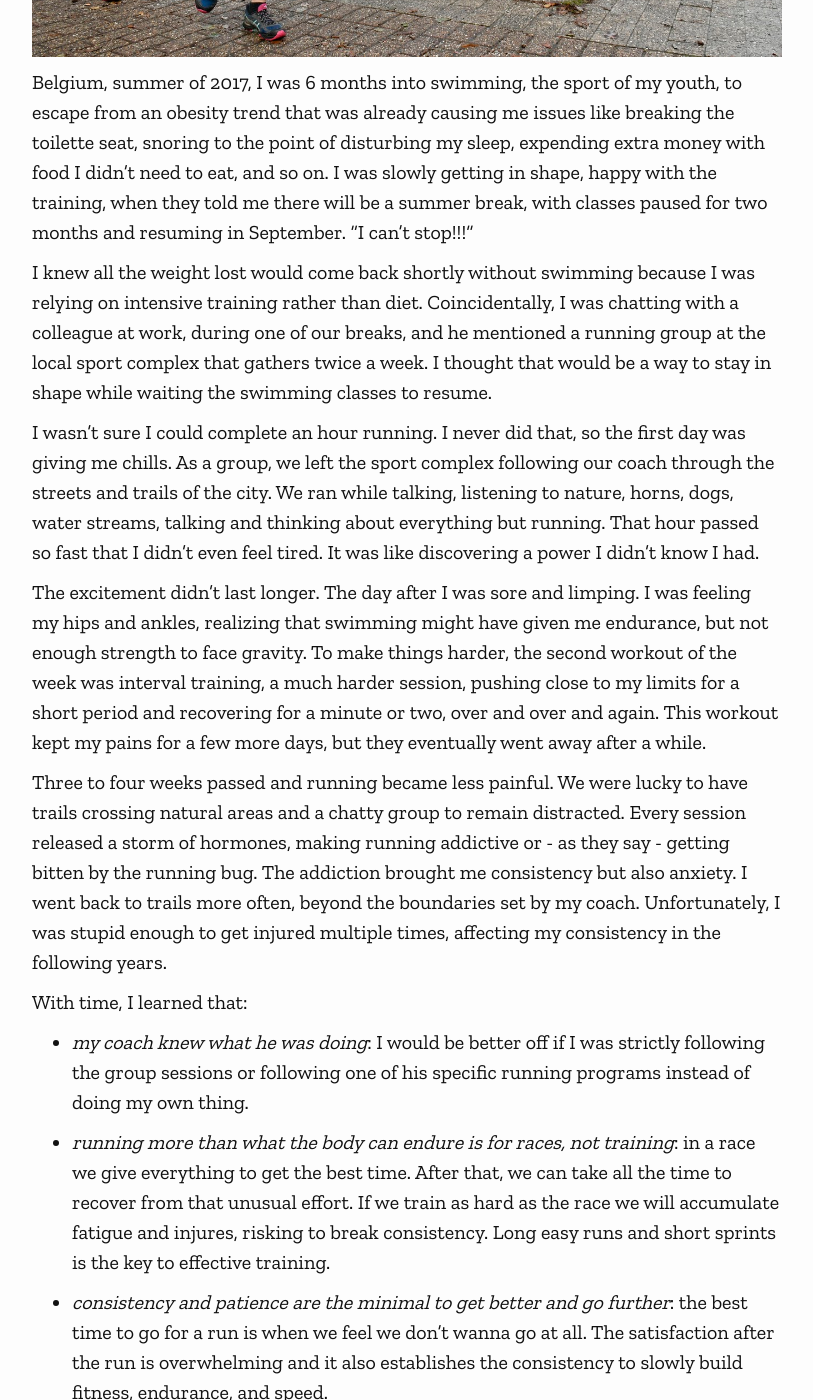
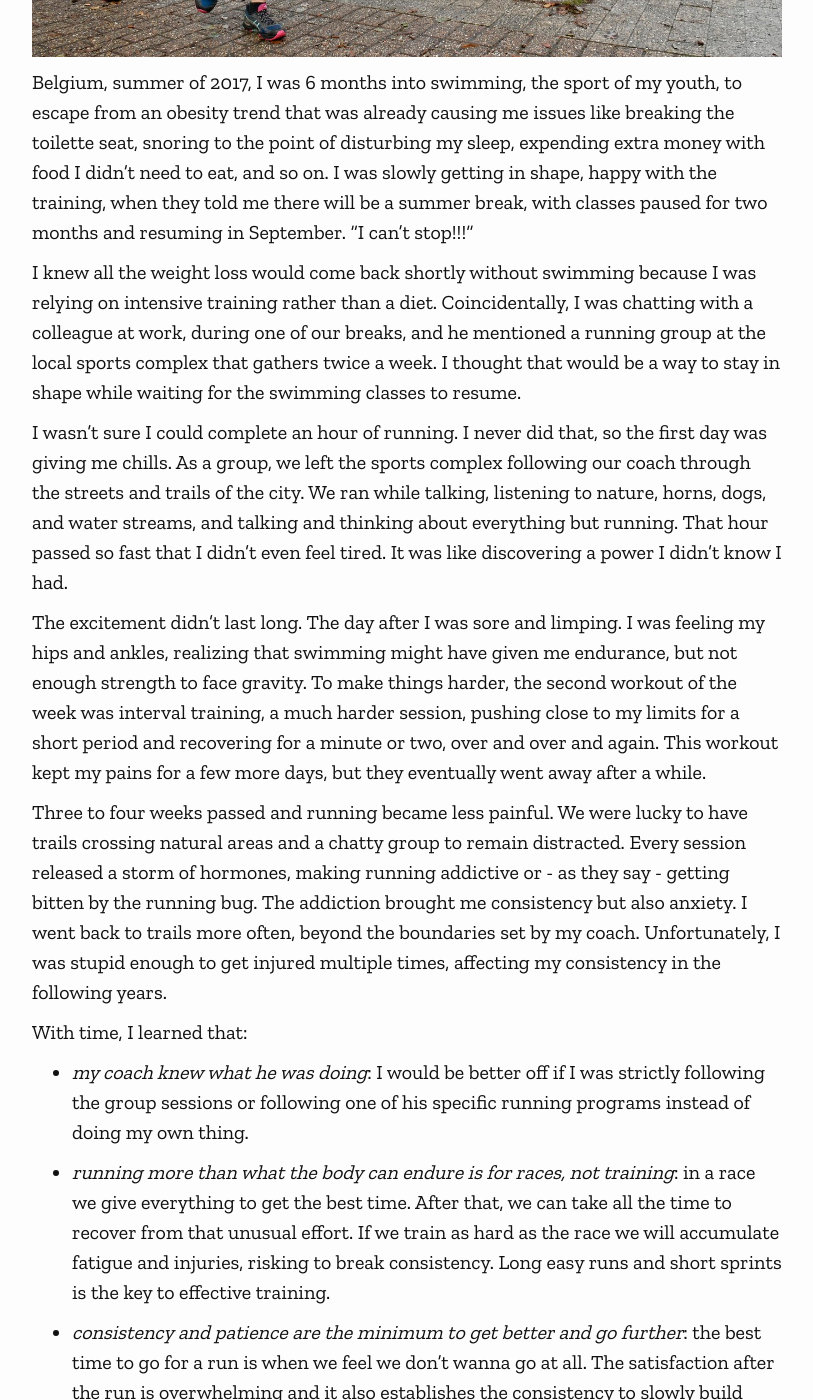
Before and after one commit to htmfilho/sports, a Jekyll site: the page built from _posts/2017-07-01-started-running.md, in a window 1280 px wide and 1400 px high, scrolled down 636 px. Shown: the whole window, without its empty margins (38-851 px from the left). Built offline with Jekyll 4.4.1, drawn with Linux system fonts in a browser that asks for light colours; nearby versions of some CDN libraries; some web fonts are replaced; comment, search, counter and statistics services are not loaded; some of the changed text lies outside the part shown.

Commit message:
Grammar and typo fixes

```diff
--- a/_posts/2017-07-01-started-running.md
+++ b/_posts/2017-07-01-started-running.md
@@ -12,11 +12,11 @@ Belgium, summer of 2017, I was 6 months into swimming, the sport of my youth, to
 
 <!-- more -->
 
-I knew all the weight lost would come back shortly without swimming because I was relying on intensive training rather than diet. Coincidentally, I was chatting with a colleague at work, during one of our breaks, and he mentioned a running group at the local sport complex that gathers twice a week. I thought that would be a way to stay in shape while waiting the swimming classes to resume.
+I knew all the weight loss would come back shortly without swimming because I was relying on intensive training rather than a diet. Coincidentally, I was chatting with a colleague at work, during one of our breaks, and he mentioned a running group at the local sports complex that gathers twice a week. I thought that would be a way to stay in shape while waiting for the swimming classes to resume.
 
-I wasn't sure I could complete an hour running. I never did that, so the first day was giving me chills. As a group, we left the sport complex following our coach through the streets and trails of the city. We ran while talking, listening to nature, horns, dogs, water streams, talking and thinking about everything but running. That hour passed so fast that I didn't even feel tired. It was like discovering a power I didn't know I had.
+I wasn't sure I could complete an hour of running. I never did that, so the first day was giving me chills. As a group, we left the sports complex following our coach through the streets and trails of the city. We ran while talking, listening to nature, horns, dogs, and water streams, and talking and thinking about everything but running. That hour passed so fast that I didn't even feel tired. It was like discovering a power I didn't know I had.
 
-The excitement didn't last longer. The day after I was sore and limping. I was feeling my hips and ankles, realizing that swimming might have given me endurance, but not enough strength to face gravity. To make things harder, the second workout of the week was interval training, a much harder session, pushing close to my limits for a short period and recovering for a minute or two, over and over and again. This workout kept my pains for a few more days, but they eventually went away after a while.
+The excitement didn't last long. The day after I was sore and limping. I was feeling my hips and ankles, realizing that swimming might have given me endurance, but not enough strength to face gravity. To make things harder, the second workout of the week was interval training, a much harder session, pushing close to my limits for a short period and recovering for a minute or two, over and over and again. This workout kept my pains for a few more days, but they eventually went away after a while.
 
 Three to four weeks passed and running became less painful. We were lucky to have trails crossing natural areas and a chatty group to remain distracted. Every session released a storm of hormones, making running addictive or - as they say - getting bitten by the running bug. The addiction brought me consistency but also anxiety. I went back to trails more often, beyond the boundaries set by my coach. Unfortunately, I was stupid enough to get injured multiple times, affecting my consistency in the following years.
 
@@ -24,8 +24,8 @@ With time, I learned that:
 
  - _my coach knew what he was doing_: I would be better off if I was strictly following the group sessions or following one of his specific running programs instead of doing my own thing.
 
- - _running more than what the body can endure is for races, not training_: in a race we give everything to get the best time. After that, we can take all the time to recover from that unusual effort. If we train as hard as the race we will accumulate fatigue and injures, risking to break consistency. Long easy runs and short sprints is the key to effective training.
+ - _running more than what the body can endure is for races, not training_: in a race we give everything to get the best time. After that, we can take all the time to recover from that unusual effort. If we train as hard as the race we will accumulate fatigue and injuries, risking to break consistency. Long easy runs and short sprints is the key to effective training.
 
- - _consistency and patience are the minimal to get better and go further_: the best time to go for a run is when we feel we don't wanna go at all. The satisfaction after the run is overwhelming and it also establishes the consistency to slowly build fitness, endurance, and speed.
+ - _consistency and patience are the minimum to get better and go further_: the best time to go for a run is when we feel we don't wanna go at all. The satisfaction after the run is overwhelming and it also establishes the consistency to slowly build fitness, endurance, and speed.
 
- This is the kick-off of a long term project to report the best experiences I had while running. The more my mileage increases the more I have to share with you. So, I invite you to check this out from time to time to learn one thing or two about running.
+ This is the kick-off of a long-term project to report the best experiences I had while running. The more my mileage increases the more I have to share with you. So, I invite you to check this out from time to time to learn one thing or two about running.
```
Also changed, not shown: _posts/2018-03-28-ten-miles-lln.md (+4 -4 lines), _posts/2018-05-27-20km-de-bruxelles.md (+5 -5 lines), _posts/2018-10-21-first-marathon.md (+5 -5 lines), _posts/2019-03-17-achilles-st-patrick-day.md (+5 -5 lines), _posts/2019-03-30-around-the-bay.md (+3 -3 lines).
